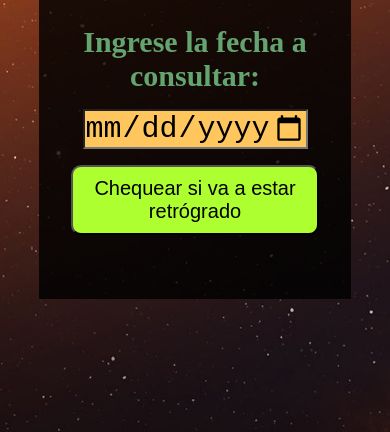
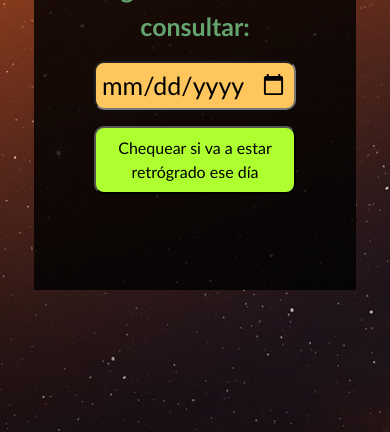
Before and after one commit to arielLevita/mercury-retrograde, a plain HTML site: page index.html in a window 390 px wide. Shown: the part 412-844 px from the top of the page. Drawn offline with nearby package versions, Linux system fonts and the light colour scheme.

Commit message:
Correciones responsive + agregado Bootstrap

```diff
--- a/index.html
+++ b/index.html
@@ -1,16 +1,24 @@
 <!DOCTYPE html>
-<html>
+<html lang="en">
 
 <head>
+    <meta charset="UTF-8">
+    <meta name="viewport" content="width=device-width, initial-scale=1.0">
     <title> Chequeador de Mercurio Retrógrado</title>
+    <link href="https://cdn.jsdelivr.net/npm/bootstrap@5.3.0/dist/css/bootstrap.min.css" rel="stylesheet"
+        integrity="sha384-9ndCyUaIbzAi2FUVXJi0CjmCapSmO7SnpJef0486qhLnuZ2cdeRhO02iuK6FUUVM" crossorigin="anonymous">
     <link rel="stylesheet" href="./styles.css">
 </head>
 
-<body>
+<body class="container d-flex align-items-center justify-content-center">
     <main>
         <h1>Chequeador de</h1>
         <h1><span>Mercurio retrógrado</span></h1>
 
+        <div class="container-fluid">
+            <div class="row">
+                <div class="col"></div>
+                <div class="col col-md-8 d-flex flex-column">
                     <form onsubmit="handleSubmit(event)">
                         <div>
                             <label for="date-input">Ingrese la fecha a consultar:</label>
@@ -21,9 +29,13 @@
                         </div>
 
                         <div>
-                <button type="submit">Chequear si va a estar retrógrado</button>
+                            <button type="submit">Chequear si va a estar retrógrado ese día</button>
                         </div>
                     </form>
+                </div>
+                <div class="col"></div>
+            </div>
+        </div>
 
         <h2 id="result"> </h2>
 
--- a/styles.css
+++ b/styles.css
@@ -2,12 +2,10 @@
     padding: 0;
     margin: 0;
     box-sizing: border-box;
+    font-family: 'Calibri';
 }
 
 body {
-    display: flex;
-    align-items: center;
-    justify-content: center;
     background-image: url(./assets/mercurio-retrogrado.jpg);
     background-repeat: no-repeat;
     background-size: cover;
@@ -15,15 +13,14 @@ body {
 }
 
 main {
+    margin: 2rem 2rem;
+    padding: 1rem;
     background-color: rgba(0,0,0,0.8);
-    width: 80%;
     text-align: center;
-    margin: auto;
-    padding: 1rem 0;
 }
 
 h1 {
-    font-size: 50px;
+    font-size: 40px;
     color: rgb(190, 91, 190);
     margin: 0.5rem 0;
     /* -webkit-text-stroke: 0.5px white; */
@@ -45,17 +42,23 @@ div {
 label {
     color: rgb(100, 165, 111);
     font-weight: 600;
-    font-size: 30px;
+    font-size: 25px;
     /* -webkit-text-stroke: 0.5px white; */
 }
 
 input {
-    font-size: 30px;
+    font-size: 25px;
     background-color: rgb(255, 198, 93);
+    padding: 0.15em 0.25em;
+    border-radius: 10px;
+    -webkit-border-radius: 10px;
+    -moz-border-radius: 10px;
+    -ms-border-radius: 10px;
+    -o-border-radius: 10px;
 }
 
 button {
-    font-size: 20px;
+    font-size: 16px;
     padding: 0.5em 1em;
     background-color: greenyellow;
     border-radius: 10px;
@@ -67,8 +70,8 @@ button {
 
 #result {
     color: crimson;
-    font-size: 40px;
+    font-size: 25px;
     /* -webkit-text-stroke: 0.5px white; */
     margin: 1rem auto;
-    width: 70%;
+    width: 80%;
 }
```
Lines whose indentation alone changed are shown as unchanged.
